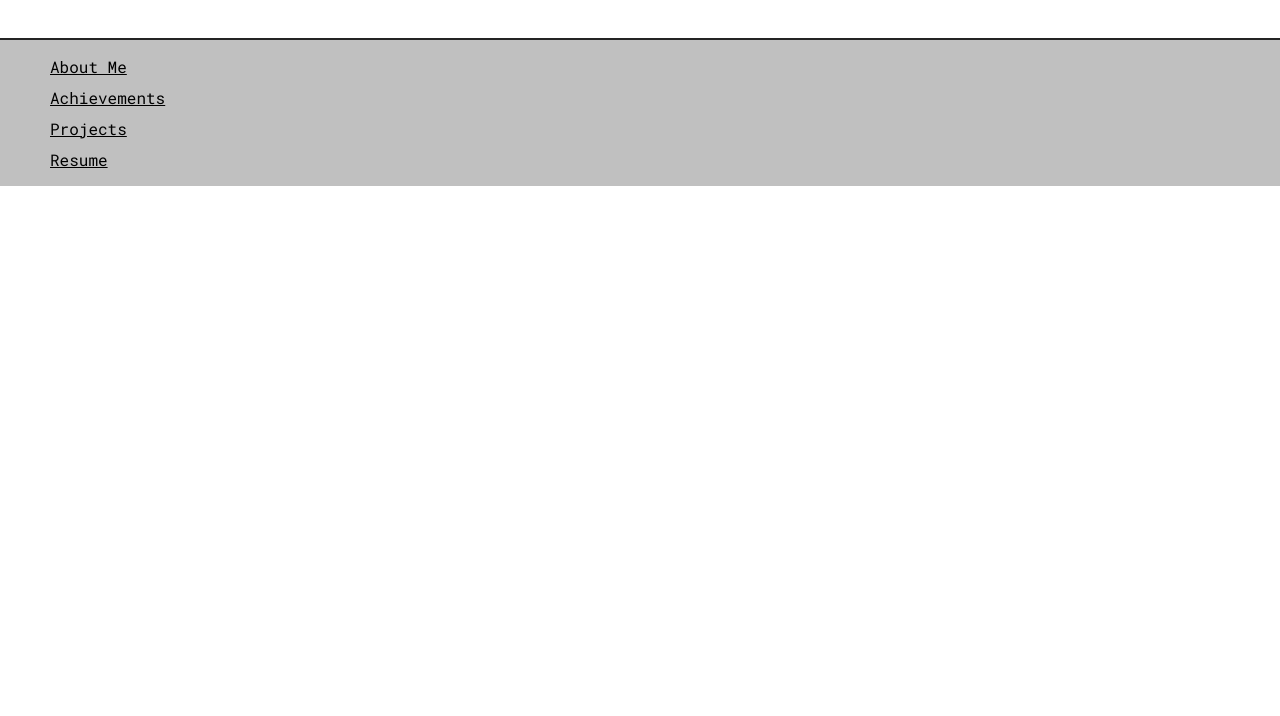
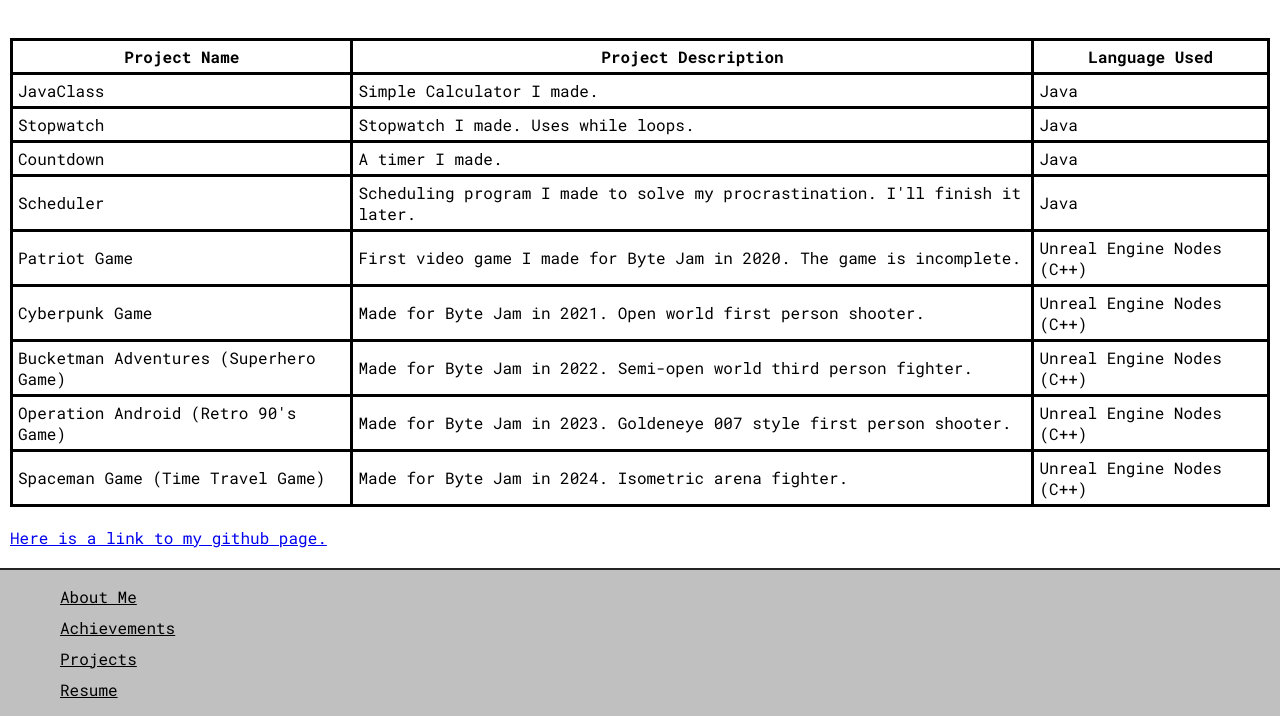
Before and after one commit to Conor1216/Conor1216.github.io, a plain HTML site: page html/projects.html in a window 1280 px wide. Shown: the part 264-980 px from the top of the page. Before the commit the page ends 800 px from the top, so only its background shows below. Drawn offline with Linux system fonts and the light colour scheme.

Commit message:
updated html

```diff
--- a/css/index.css
+++ b/css/index.css
@@ -73,7 +73,7 @@ h1 {
 
 #images {
     display: flex;
-    margin-left: 100px;
+    justify-content: center;
     gap: 25px;
 }
 
--- a/css/projects.css
+++ b/css/projects.css
@@ -108,6 +108,25 @@ footer {
     border-top: 2px rgb(36, 36, 36) solid;
 }
 
+table {
+    margin-right: 10px;
+    margin-left: 10px;
+    margin-bottom: 20px;
+}
+
+th, td {
+    padding: 5px;
+}
+table, th, td {
+    border: 3px solid black;
+    border-collapse: collapse;
+}
+
+a {
+    margin-left: 10px;
+    margin-bottom: 20px;
+}
+
 @media screen and (max-width: 700px) {
     body {
         flex-direction: column;
--- a/html/projects.html
+++ b/html/projects.html
@@ -14,13 +14,65 @@
             <a href="aboutme.html">About Me</a>
             <a href="achievements.html">Achievements</a>
             <a href="projects.html">Projects</a>
-            <a href="#">Resume</a>
+            <a href="resume.html">Resume</a>
         </nav>
     </header>
     <div>
         <h1>Projects</h1>
         <div id="main-content">
-
+            <table>
+                <tr>
+                    <th>Project Name</th>
+                    <th>Project Description</th>
+                    <th>Language Used</th>
+                </tr>
+                <tr class="java">
+                    <td>JavaClass</td>
+                    <td>Simple Calculator I made.</td>
+                    <td>Java</td>
+                </tr>
+                <tr class="java">
+                    <td>Stopwatch</td>
+                    <td>Stopwatch I made. Uses while loops.</td>
+                    <td>Java</td>
+                </tr>
+                <tr class="java">
+                    <td>Countdown</td>
+                    <td>A timer I made.</td>
+                    <td>Java</td>
+                </tr>
+                <tr class="java">
+                    <td>Scheduler</td>
+                    <td>Scheduling program I made to solve my procrastination. I'll finish it later.</td>
+                    <td>Java</td>
+                </tr>
+                <tr class="game">
+                    <td>Patriot Game</td>
+                    <td>First video game I made for Byte Jam in 2020. The game is incomplete.</td>
+                    <td>Unreal Engine Nodes (C++)</td>
+                </tr>
+                <tr class="game">
+                    <td>Cyberpunk Game</td>
+                    <td>Made for Byte Jam in 2021. Open world first person shooter.</td>
+                    <td>Unreal Engine Nodes (C++)</td>
+                </tr>
+                <tr class="game">
+                    <td>Bucketman Adventures (Superhero Game)</td>
+                    <td>Made for Byte Jam in 2022. Semi-open world third person fighter.</td>
+                    <td>Unreal Engine Nodes (C++)</td>
+                </tr>
+                <tr class="game">
+                    <td>Operation Android (Retro 90's Game)</td>
+                    <td>Made for Byte Jam in 2023. Goldeneye 007 style first person shooter.</td>
+                    <td>Unreal Engine Nodes (C++)</td>
+                </tr>
+                <tr class="game">
+                    <td>Spaceman Game (Time Travel Game)</td>
+                    <td>Made for Byte Jam in 2024. Isometric arena fighter.</td>
+                    <td>Unreal Engine Nodes (C++)</td>
+                </tr>
+            </table>
+            <a href="https://github.com/Conor1216" target="_blank">Here is a link to my github page.</a>
         </div>
     </div>
     <footer>
@@ -35,7 +87,7 @@
                 <a href="projects.html">Projects</a>
             </li>
             <li>
-                <a href="#">Resume</a>
+                <a href="resume.html">Resume</a>
             </li>
         </ul>
     </footer>
```
Also changed, not shown: html/achievements.html (+2 -2 lines).
